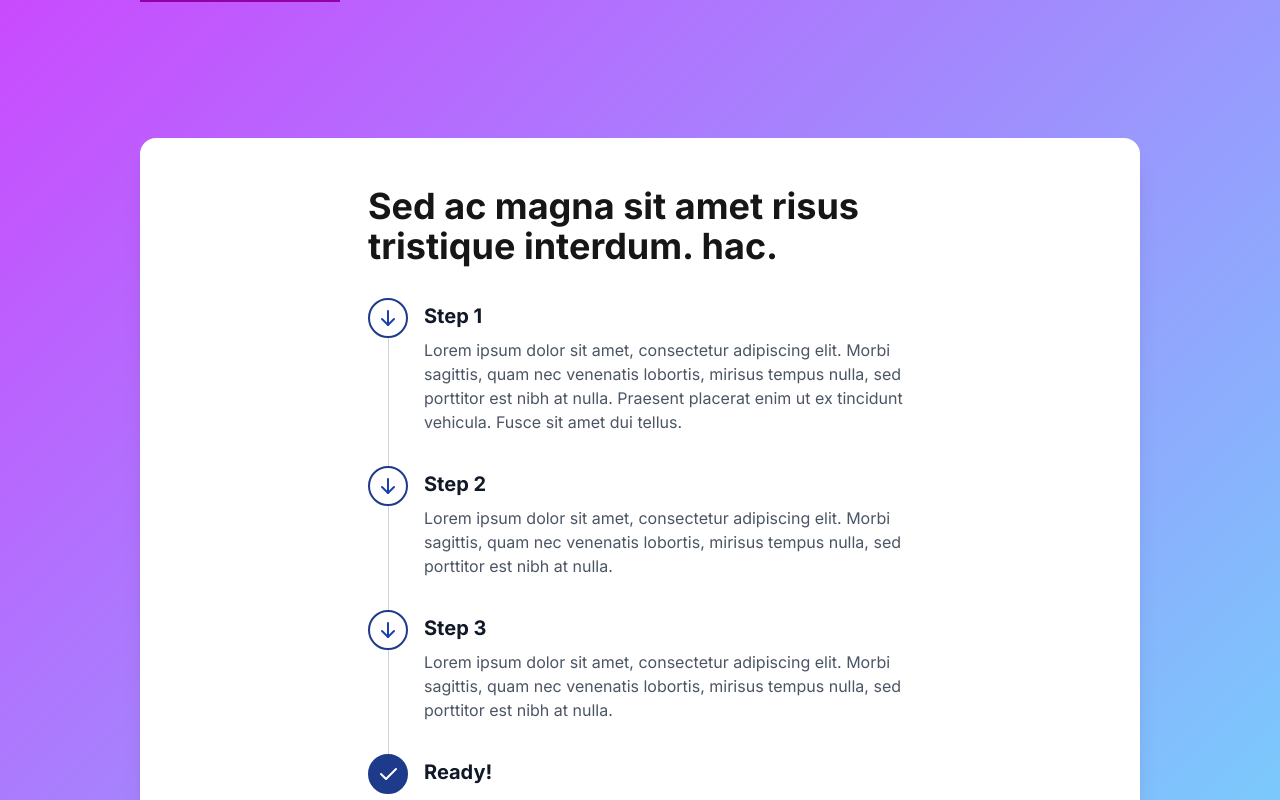
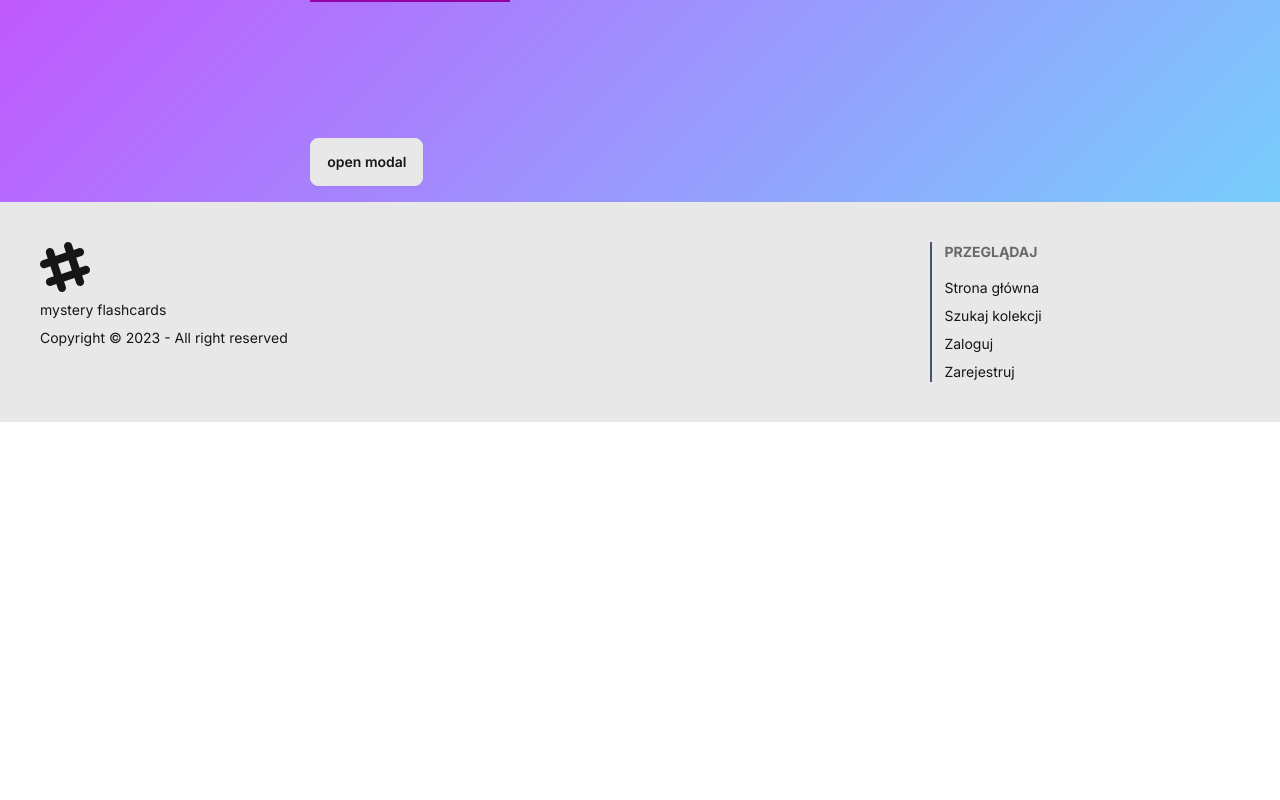
Before and after one commit to mk1808/Mystery-flashcards, a Next.js app in the folder mystery-flashcards/: page /en/playground in a window 1280 px wide. Shown: the part 800-1600 px from the top of the page. After the commit the page ends 1222 px from the top, so only its background shows below. Built offline with nearby package versions, Linux system fonts and the light colour scheme.

Commit message:
feature #53: add modal

```diff
--- a/mystery-flashcards/app/[locale]/playground/page.tsx
+++ b/mystery-flashcards/app/[locale]/playground/page.tsx
@@ -1,8 +1,10 @@
+"use client"
 import RoundActionButton from '@/components/common/RoundActionButton'
 import React from 'react'
 import { ArrowLongDownIcon } from '@heroicons/react/24/solid'
 import Steps from '@/components/user/Steps'
 import Card from '@/components/Card'
+import Modal from '@/components/common/Modal'
 
 function Playground() {
     return (
@@ -32,12 +34,12 @@ function Playground() {
         return <ArrowLongDownIcon className="h-11 w-11" />
     }
 
-    function renderStepsCard(){
-        return (
-            <Card title="" className=' w-[1000px] mb-8'>
-                <Steps />
-            </Card>
-        )
+    function renderStepsCard() {
+        return <Modal modalTrigger={<button className="btn">open modal</button>}
+            dialogHeader={<h3 className="font-bold text-lg">Hello!</h3>}
+            dialogActions={<button className="btn">Close</button>}
+            dialogContent={<Steps />}
+        />
     }
 }
 
--- /dev/null
+++ b/mystery-flashcards/components/common/Modal.tsx
@@ -0,0 +1,32 @@
+"use client"
+import { useRef } from "react";
+
+export default function Modal({
+    modalTrigger,
+    dialogHeader,
+    dialogContent,
+    dialogActions
+}: {
+    modalTrigger: any,
+    dialogHeader: any,
+    dialogContent: any,
+    dialogActions: any
+}) {
+    const buttonRef = useRef<any>(null);
+
+    return (<>
+        <div onClick={() => buttonRef.current?.showModal()}>{modalTrigger}</div>
+        <dialog ref={buttonRef} className="modal">
+            <div className="modal-box">
+                {dialogHeader}
+                {dialogContent}
+                <div className="modal-action">
+                    <form method="dialog">
+                        {dialogActions}
+                    </form>
+                </div>
+            </div>
+        </dialog>
+    </>
+    )
+}
```
